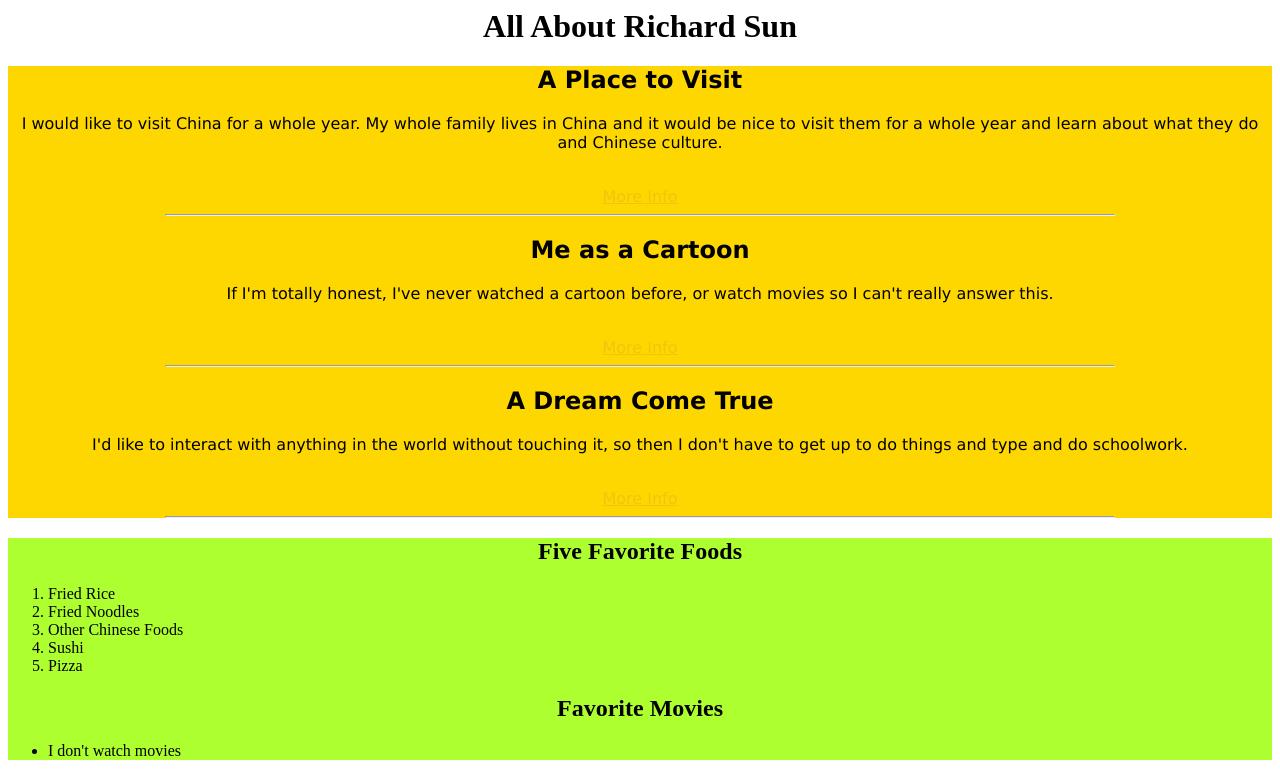
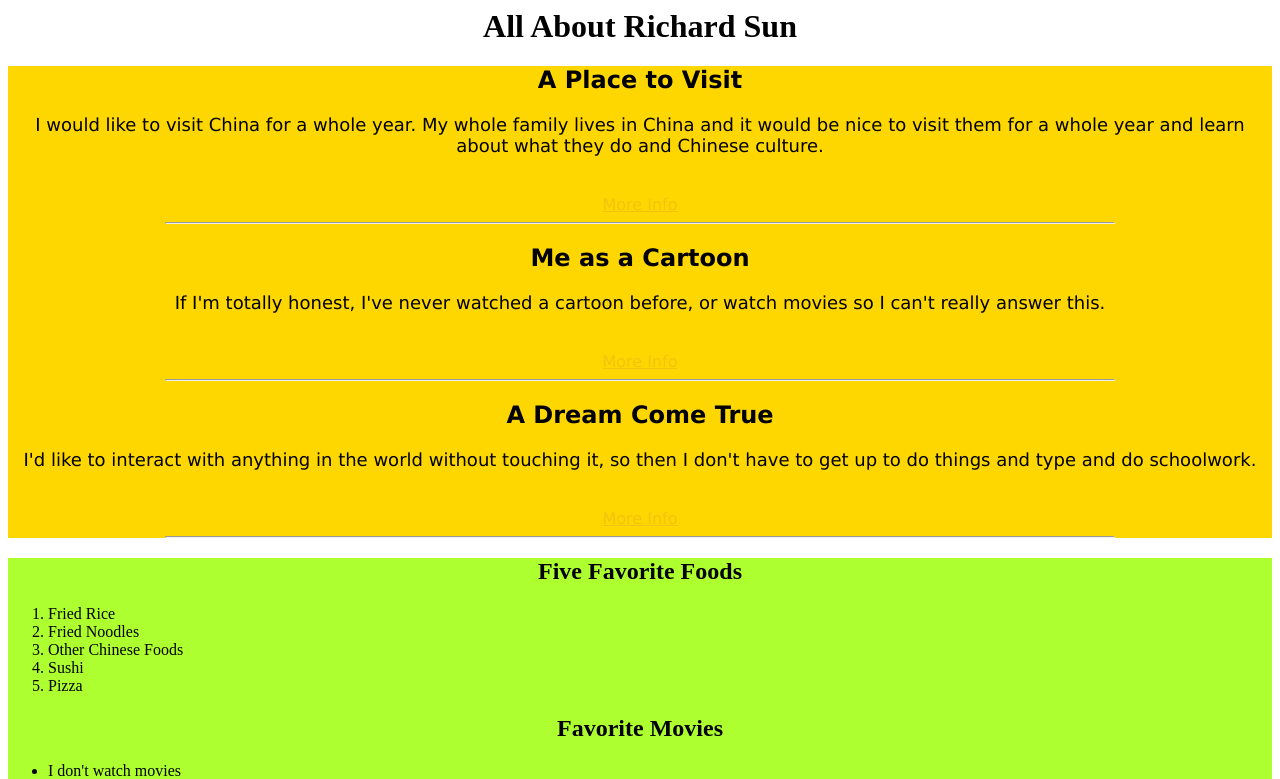
Before and after one commit to RichardSchool/WebFundamentals, a PHP site: page / in a window 1280 px wide. Shown: the top 779 px of the page. Run offline with PHP 8.4, Linux system fonts and the light colour scheme.

Commit message:
Update styles.css

```diff
--- a/AllAboutMe/styles.css
+++ b/AllAboutMe/styles.css
@@ -15,3 +15,9 @@ a:visited {
 a:hover {
    color: #ff05a9;
 }
+
+p {
+
+  font-size:18
+
+}
```
